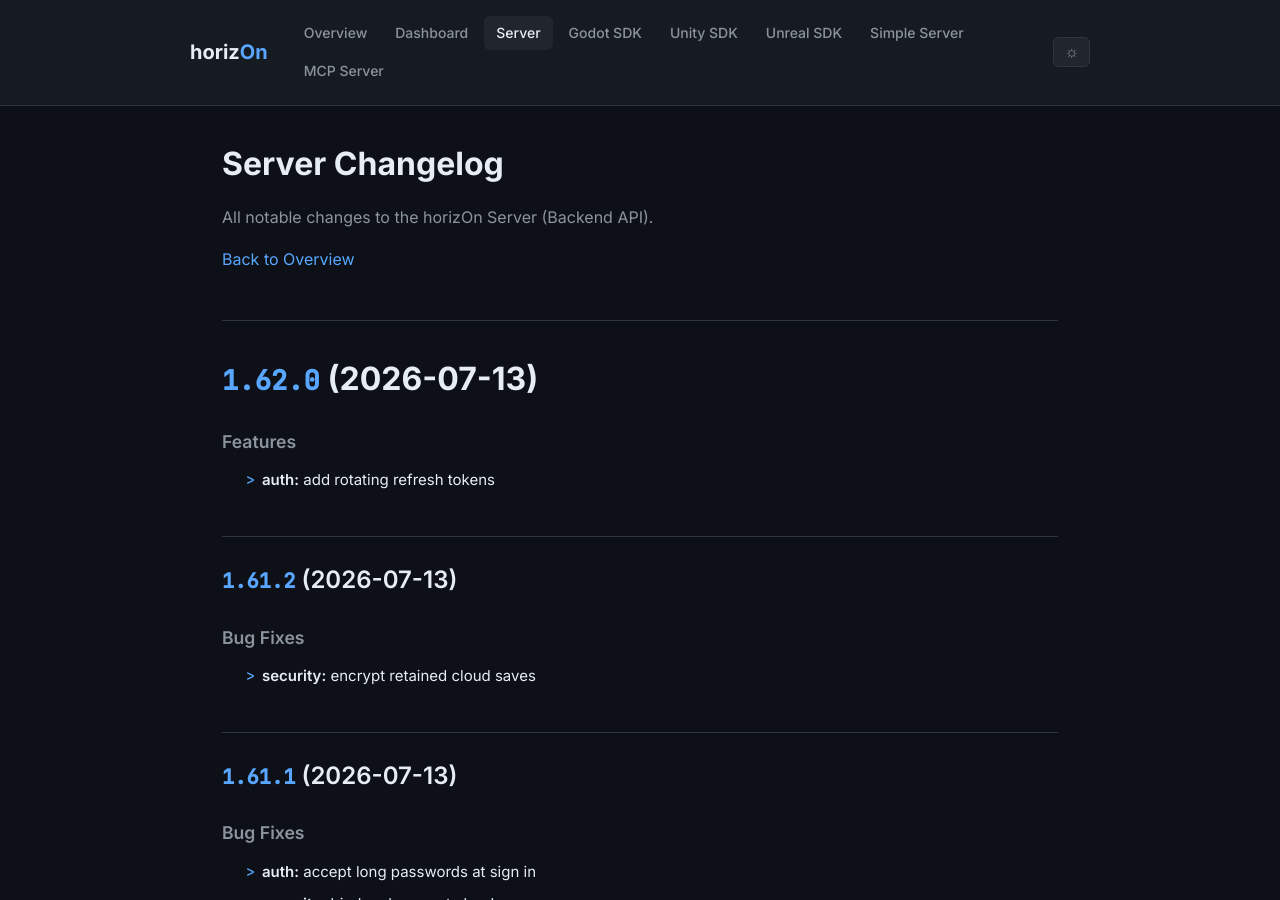
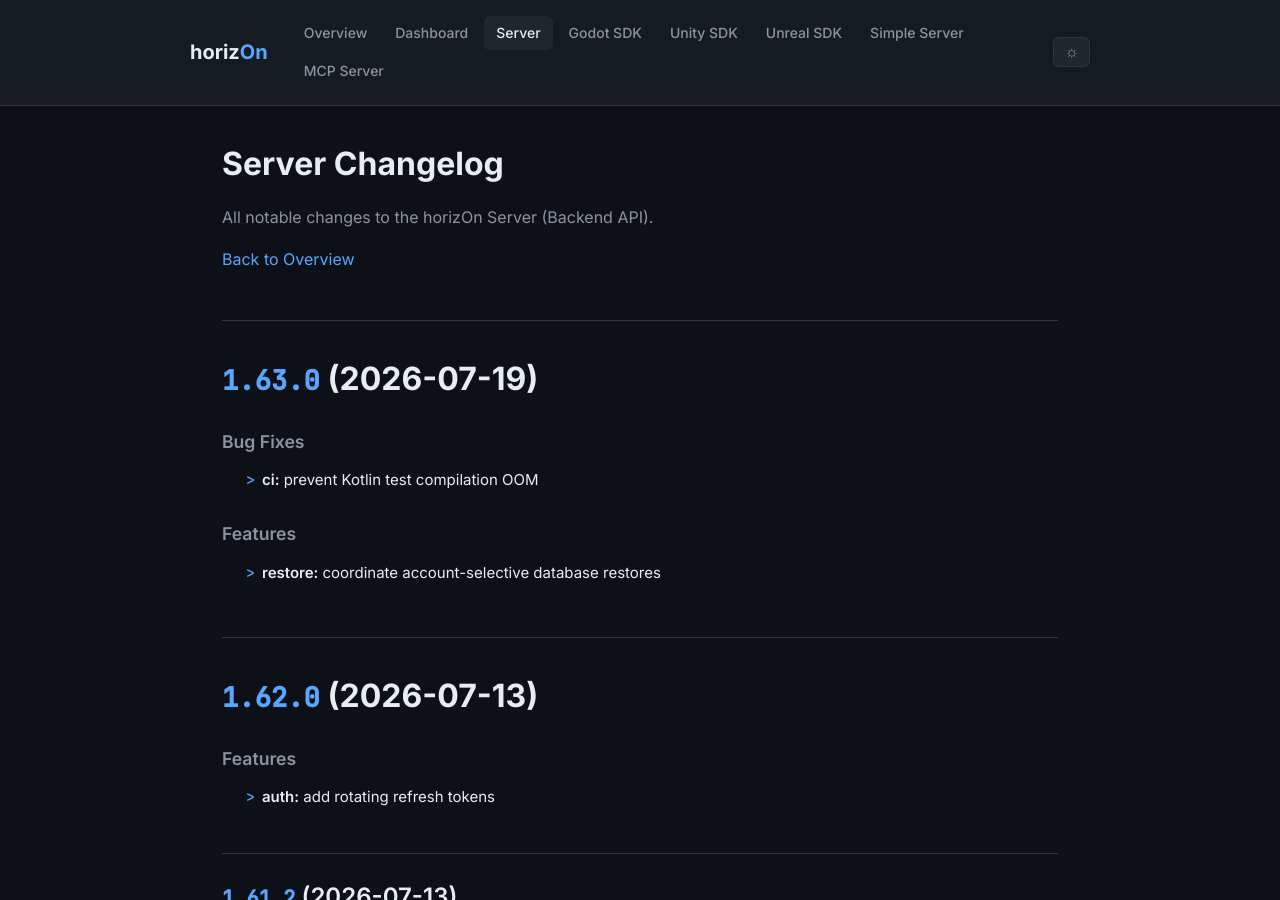
Before and after one commit to ProjectMakersDE/horizOn-Changelog, a Jekyll site: the page built from server-changelog.md, in a window 1280 px wide and 900 px high. Built offline with Jekyll 4.4.1, drawn with Linux system fonts in a browser that asks for light colours.

Commit message:
chore: reconcile changelogs

```diff
--- a/server-changelog.md
+++ b/server-changelog.md
@@ -8,6 +8,18 @@ title: Server Changelog
 All notable changes to the horizOn Server (Backend API).
 
 [Back to Overview](.)
+
+# [1.63.0](https://github.com/ProjectMakersDE/horizOn-Server/compare/v1.62.0...v1.63.0) (2026-07-19)
+
+
+### Bug Fixes
+
+* **ci:** prevent Kotlin test compilation OOM ([51e4b4e](https://github.com/ProjectMakersDE/horizOn-Server/commit/51e4b4ebdbb8eb8151607ba2dc2b1721415eca58))
+
+
+### Features
+
+* **restore:** coordinate account-selective database restores ([e5b901e](https://github.com/ProjectMakersDE/horizOn-Server/commit/e5b901e6727c944691c7770f2ef22b081edf553d))
 
 # [1.62.0](https://github.com/ProjectMakersDE/horizOn-Server/compare/v1.61.2...v1.62.0) (2026-07-13)
 
```
Also changed, not shown: index.md (+1 -1 lines).
